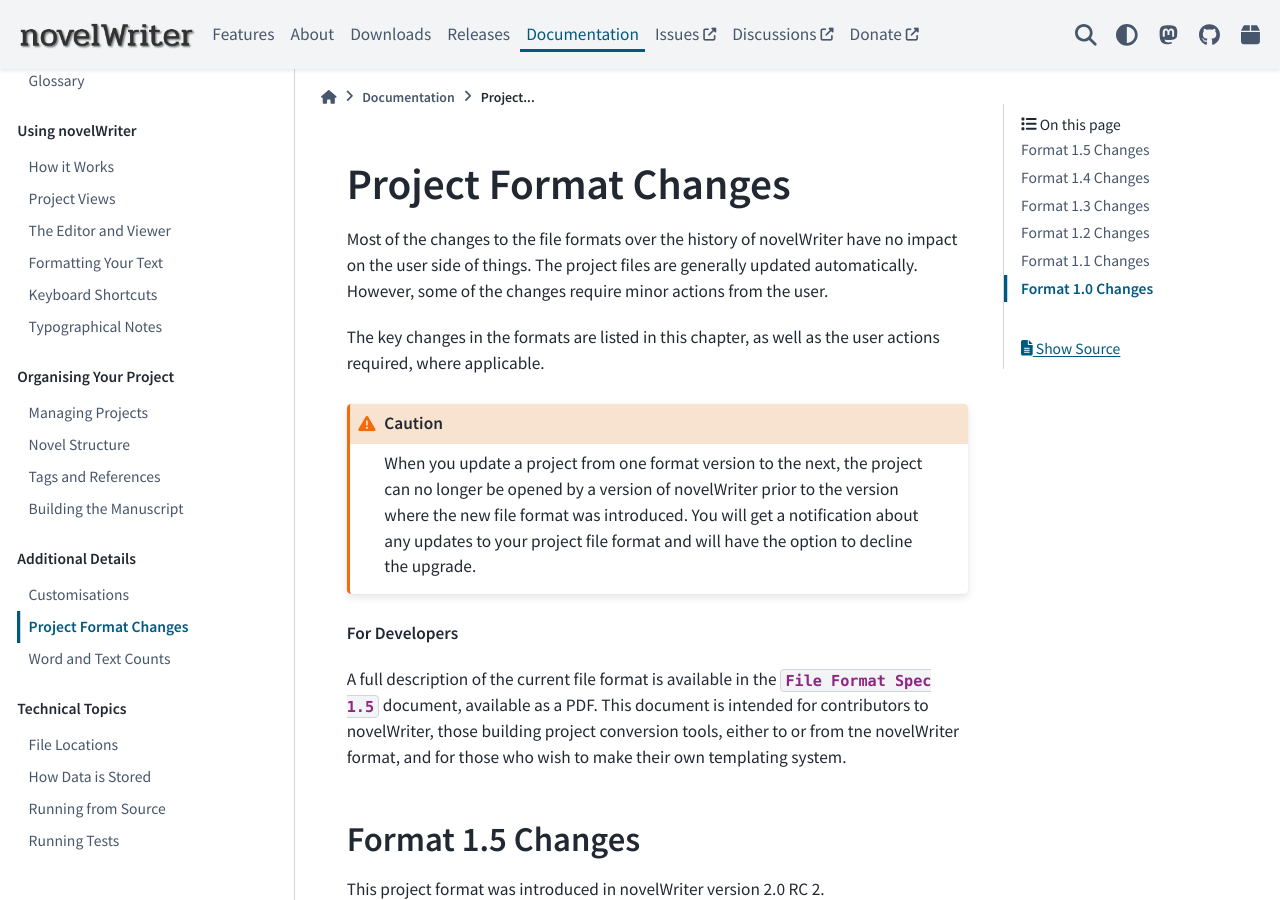
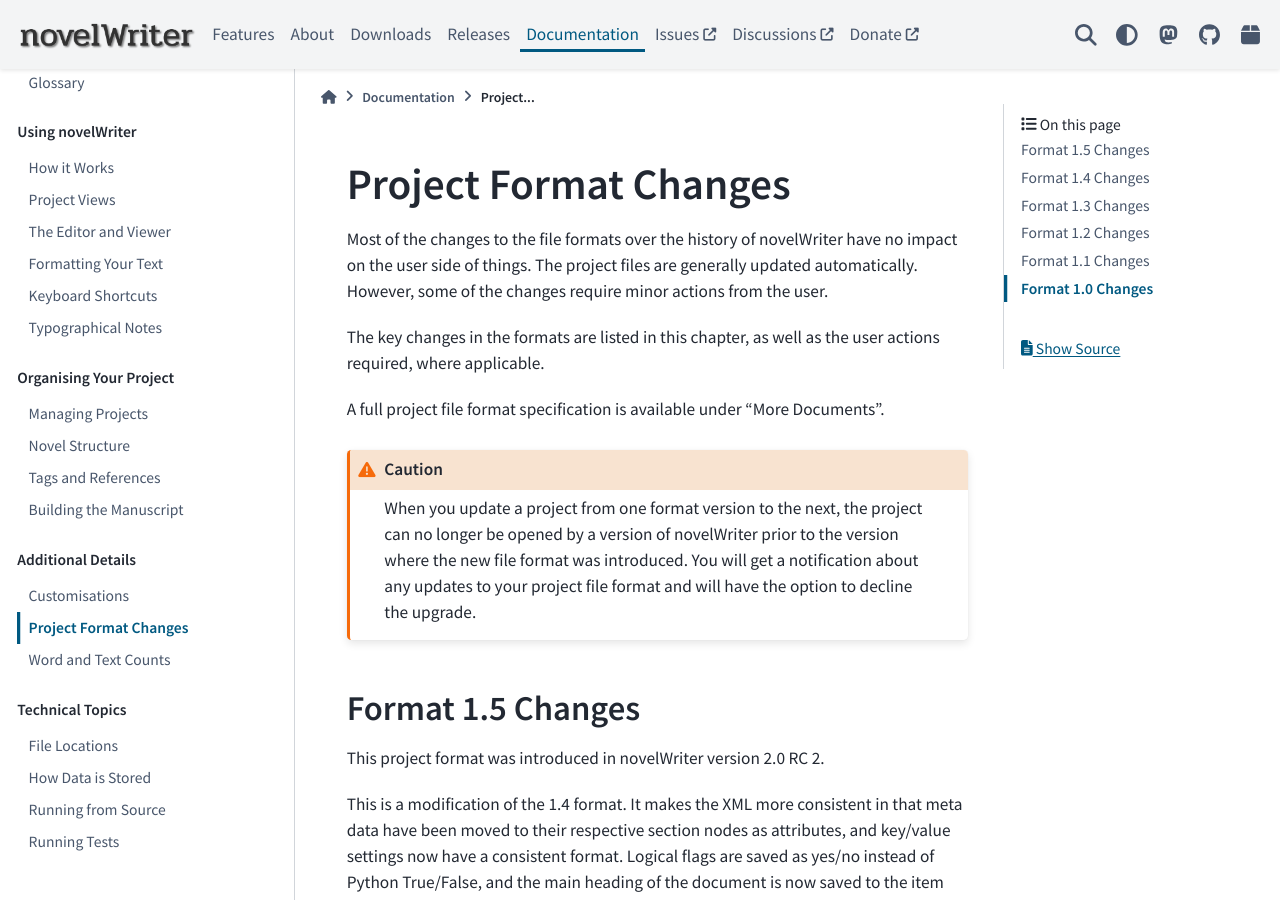
Before and after one commit to vkbo/novelWriter.io, a Sphinx documentation site: the page built from source/docs/more_projectformat.rst, in a window 1280 px wide and 900 px high. Built offline with Sphinx 7.4.7 and the PyData theme 0.15.4, drawn with Linux system fonts in a browser that asks for light colours.

Commit message:
Restructure how additional PDF docs are handled

```diff
--- a/source/about/index.rst
+++ b/source/about/index.rst
@@ -9,7 +9,6 @@
 
    self
    privacy_policy
-   docs
    contribute
    donate
 
--- a/source/docs/index.rst
+++ b/source/docs/index.rst
@@ -8,7 +8,7 @@
 | **Release Date:** Sunday, 2 February 2025
 | **Docs Updated:** Sunday, 2 February 2025
 
-**PDF:** :download:`novelWriter-2.6.pdf <../about/novelWriter-2.6.pdf>` [ :ref:`Older Versions <main_about_docs>` ]
+**PDF:** :download:`novelWriter-2.6.pdf <../more/novelWriter-2.6.pdf>` [ :ref:`Older Versions <more_docs>` ]
 
 novelWriter is an open source plain text editor designed for writing novels assembled from
 individual text documents. It uses a minimal formatting syntax inspired by Markdown, and adds a
@@ -46,6 +46,7 @@
    :hidden:
 
    Main Page <self>
+   More Documents <../more/index>
 
 .. toctree::
    :maxdepth: 1
--- a/source/docs/more_projectformat.rst
+++ b/source/docs/more_projectformat.rst
@@ -14,25 +13,13 @@
 The key changes in the formats are listed in this chapter, as well as the user actions required,
 where applicable.
 
-.. only:: not html
-
-   A full project file format specification is available in the online documentation_.
+A full project file format specification is available under "More Documents".
 
 .. caution::
    When you update a project from one format version to the next, the project can no longer be
    opened by a version of novelWriter prior to the version where the new file format was
    introduced. You will get a notification about any updates to your project file format and will
    have the option to decline the upgrade.
-
-.. only:: html
-
-   **For Developers**
-
-   A full description of the current file format is available in the
-   :download:`File Format Spec 1.5 <fileformatspec15.pdf>`
-   document, available as a PDF. This document is intended for contributors to novelWriter, those
-   building project conversion tools, either to or from tne novelWriter format, and for those who
-   wish to make their own templating system.
 
 
 .. _a_prjfmt_1_5:
```
Also changed, not shown: other parts of source/docs/more_projectformat.rst (+0 -1 lines), source/about/docs.rst (deleted, +0 -22 lines), source/docs/tech_storage.rst (+1 -10 lines), source/more/index.rst (added, +32 -0 lines), templates/about_docs.rst (deleted, +0 -13 lines), templates/more_docs.rst (added, +25 -0 lines), 20 other files.
